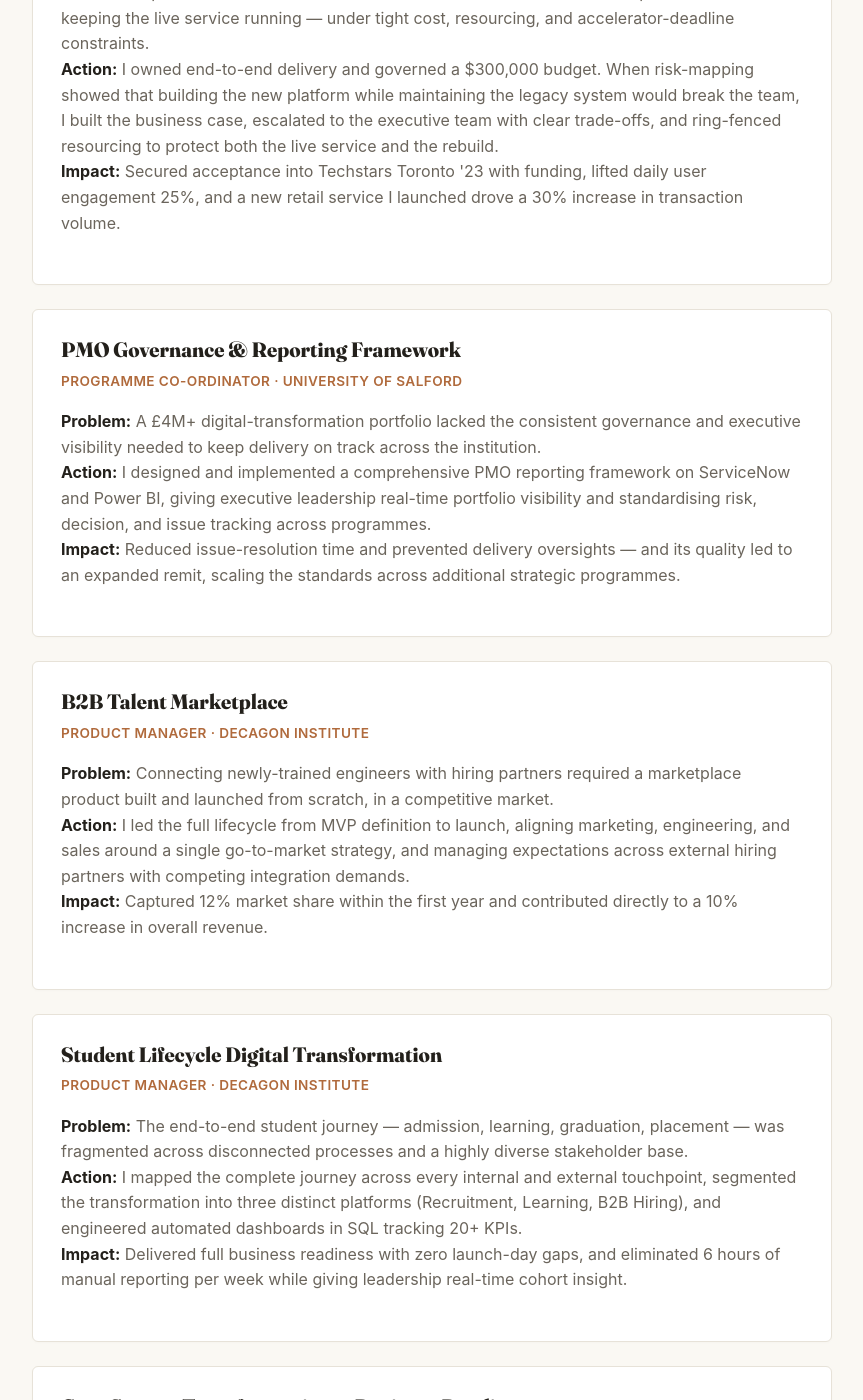
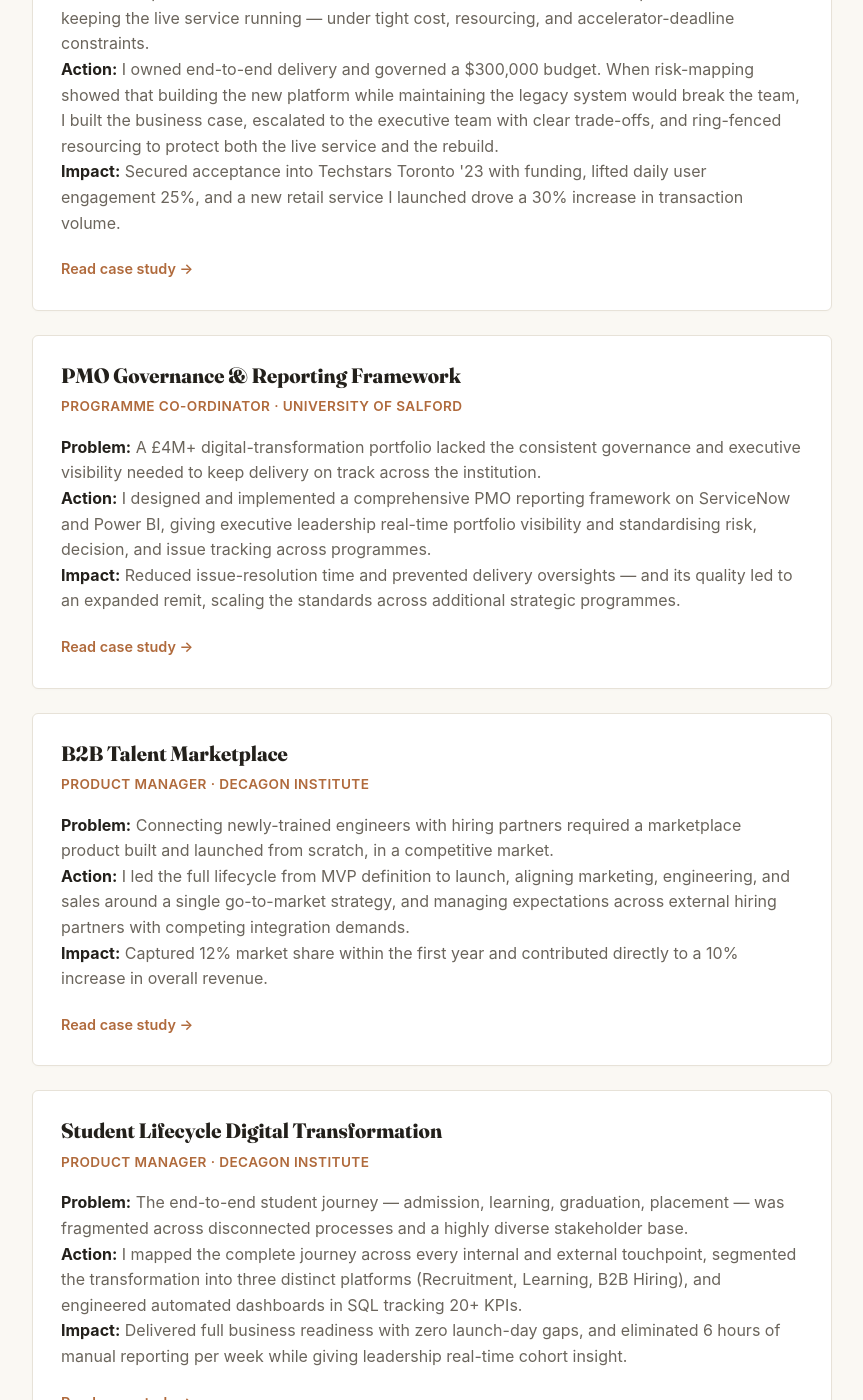
Before and after one commit to topearebi/topearebi-portfolio, a Jekyll site: the page built from index.html, in a window 1280 px wide and 1400 px high, scrolled down 1000 px. Shown: the whole window, without its empty margins (208-1071 px from the left). Built offline with Jekyll 4.4.1, drawn with Linux system fonts in a browser that asks for light colours; some of the changed text lies outside the part shown.

Commit message:
Add case study links to workstream cards
Added links to case studies in workstream cards.

```diff
--- a/index.html
+++ b/index.html
@@ -50,6 +50,7 @@
             <strong>Action:</strong> I owned end-to-end delivery and governed a $300,000 budget. When risk-mapping showed that building the new platform while maintaining the legacy system would break the team, I built the business case, escalated to the executive team with clear trade-offs, and ring-fenced resourcing to protect both the live service and the rebuild.<br>
             <strong>Impact:</strong> Secured acceptance into Techstars Toronto '23 with funding, lifted daily user engagement 25%, and a new retail service I launched drove a 30% increase in transaction volume.
         </p>
+        <a href="#" class="case-study-link"><!-- TODO: replace # with real case study URL -->Read case study &rarr;</a>
     </div>
 
     <div class="workstream-card">
@@ -62,6 +63,7 @@
             <strong>Action:</strong> I designed and implemented a comprehensive PMO reporting framework on ServiceNow and Power BI, giving executive leadership real-time portfolio visibility and standardising risk, decision, and issue tracking across programmes.<br>
             <strong>Impact:</strong> Reduced issue-resolution time and prevented delivery oversights — and its quality led to an expanded remit, scaling the standards across additional strategic programmes.
         </p>
+        <a href="#" class="case-study-link"><!-- TODO: replace # with real case study URL -->Read case study &rarr;</a>
     </div>
 
     <div class="workstream-card">
@@ -74,6 +76,7 @@
             <strong>Action:</strong> I led the full lifecycle from MVP definition to launch, aligning marketing, engineering, and sales around a single go-to-market strategy, and managing expectations across external hiring partners with competing integration demands.<br>
             <strong>Impact:</strong> Captured 12% market share within the first year and contributed directly to a 10% increase in overall revenue.
         </p>
+        <a href="#" class="case-study-link"><!-- TODO: replace # with real case study URL -->Read case study &rarr;</a>
     </div>
 
     <div class="workstream-card">
@@ -86,6 +89,7 @@
             <strong>Action:</strong> I mapped the complete journey across every internal and external touchpoint, segmented the transformation into three distinct platforms (Recruitment, Learning, B2B Hiring), and engineered automated dashboards in SQL tracking 20+ KPIs.<br>
             <strong>Impact:</strong> Delivered full business readiness with zero launch-day gaps, and eliminated 6 hours of manual reporting per week while giving leadership real-time cohort insight.
         </p>
+        <a href="#" class="case-study-link"><!-- TODO: replace # with real case study URL -->Read case study &rarr;</a>
     </div>
 
     <div class="workstream-card">
@@ -98,6 +102,7 @@
             <strong>Action:</strong> I co-orchestrated the end-to-end business-readiness strategy across a stakeholder community of 500+ staff, bridging capability gaps and standardising communications, while monitoring critical-path dependencies in MS Project.<br>
             <strong>Impact:</strong> Guaranteed adoption at cutover, with deliverables traceable against strict time, budget, and quality standards.
         </p>
+        <a href="#" class="case-study-link"><!-- TODO: replace # with real case study URL -->Read case study &rarr;</a>
     </div>
 
     <div class="workstream-card">
@@ -110,6 +115,7 @@
             <strong>Action:</strong> Recognising the risk early, I architected a centralised, searchable digital directory — mapping how every data point connected and linking it to physical file locations.<br>
             <strong>Impact:</strong> Gave HR instant record retrieval, secured audit readiness, and modernised the department's daily workflow.
         </p>
+        <a href="#" class="case-study-link"><!-- TODO: replace # with real case study URL -->Read case study &rarr;</a>
     </div>
 </section>
 
```
